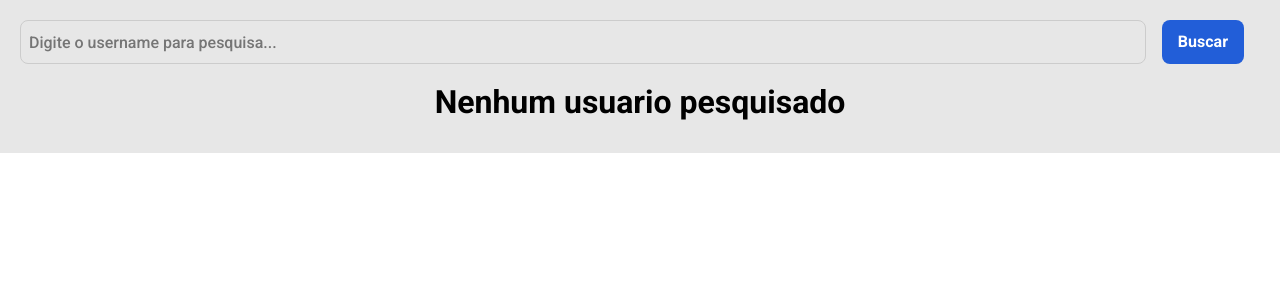
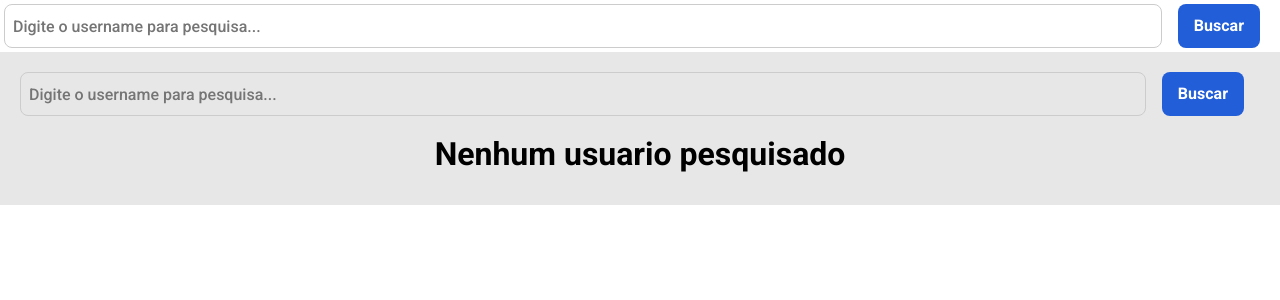
Before and after one commit to degemarps/dio-github-api-interface, a React (Create React App) app: page / in a window 1280 px wide. Shown: the top 300 px of the page. Built offline with nearby package versions, Linux system fonts and the light colour scheme.

Commit message:
testando

```diff
--- a/src/App.js
+++ b/src/App.js
@@ -1,5 +1,5 @@
 import React from "react";
-// import Header from "./components/header";
+import Header from "./components/header";
 import Layout from "./components/layout";
 import NoSearch from "./components/no-search";
 import Profile from "./components/profile";
@@ -11,6 +11,7 @@ const App = () => {
 
   return (
     <>
+      <Header />
 
       <Layout>
         {githubState.hasUser ? (
```
